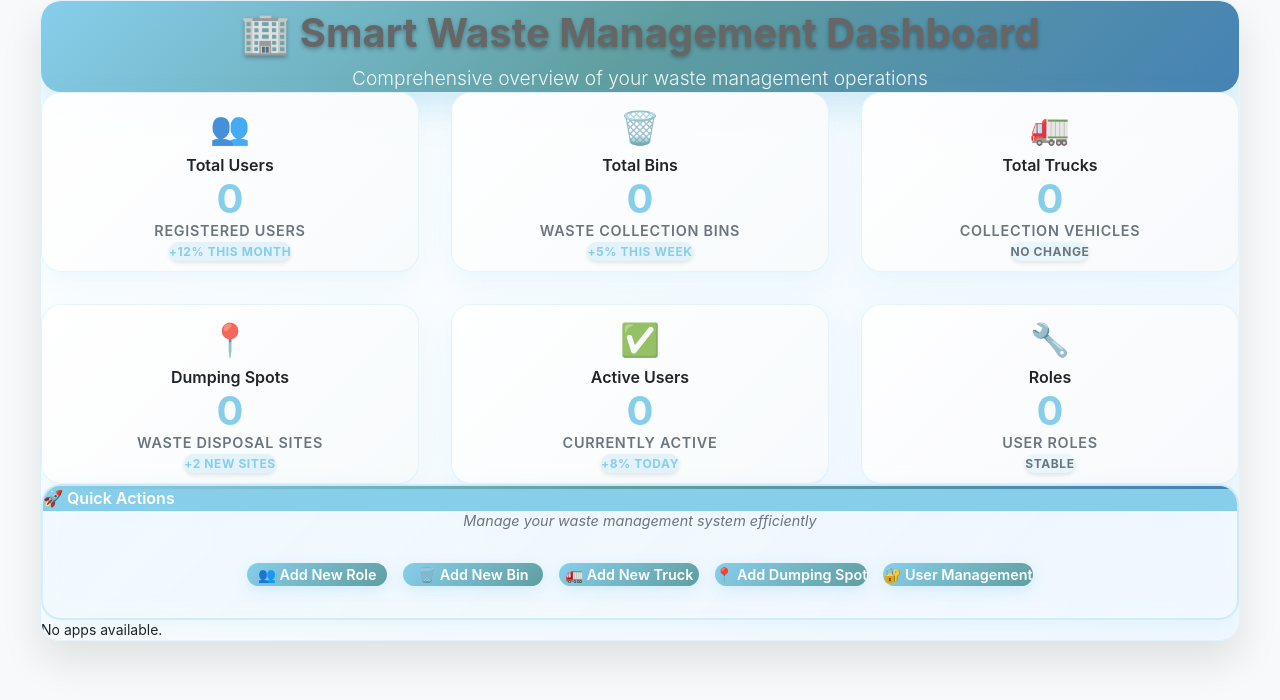
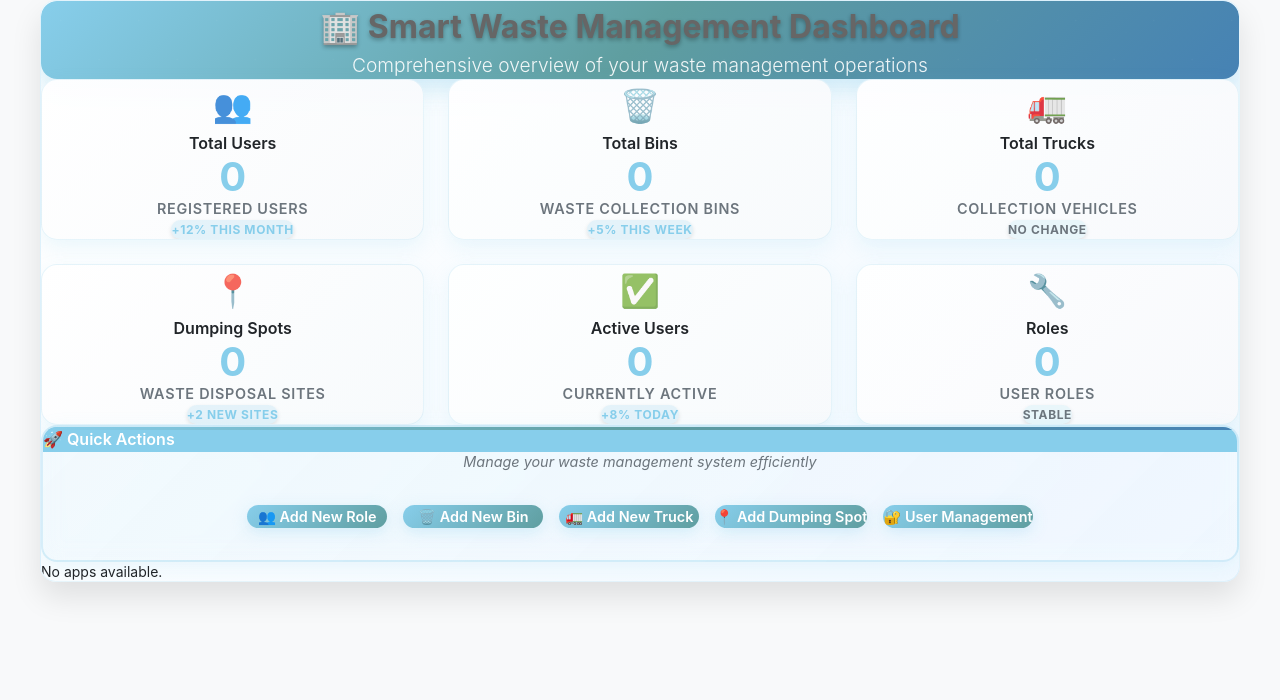
Before and after one commit to jamstanleyambe/smart-waste-management-main, a Django app: template templates/admin/index.html in a window 1280 px wide. Shown: the part 62-762 px from the top of the page. Run offline with Django 4.2, Linux system fonts and the light colour scheme; the template is opened without the code that fills it, so the values that code supplies are empty.

Commit message:
🔧 Fix dashboard container overflow with comprehensive spacing optimization
✨ Container Overflow Fixes:
- Reduced dashboard container padding from 2rem to 1.5rem
- Decreased border radius from 20px to 16px for better fit
- Reduced box shadow depth from 40px to 30px
- Optimized dashboard header padding from 3rem 2rem to 2rem 1.5rem
- Decreased header margin from 3rem to 2rem
- Reduced header title font size from 2.5rem to 2rem
- Optimized dashboard stats grid minimum width from 250px to 220px
- Reduced grid gap from 2rem to 1.5rem
- Decreased stat card padding from 2rem 1.5rem to 1.5rem 1rem
- Reduced stat card min-height from 180px to 160px
- Optimized quick actions module border radius and shadows
- Reduced app list grid minimum width from 350px to 300px
- Decreased app list module padding from 1.25rem to 1rem
- Reduced app list module min-height from 200px to 180px
- Added margin-bottom to quick actions module for better spacing
- Optimized all border radius values for better content fit
- Reduced shadow depths throughout for lighter visual weight

🎯 Result: Dashboard container now properly contained without overflow while maintaining premium appearance

```diff
--- a/templates/admin/base_site.html
+++ b/templates/admin/base_site.html
@@ -294,9 +294,9 @@
     /* Enhanced Dashboard Styling */
     .dashboard-stats {
         display: grid;
-        grid-template-columns: repeat(auto-fit, minmax(250px, 1fr));
-        gap: 2rem;
-        margin: 2rem 0;
+        grid-template-columns: repeat(auto-fit, minmax(220px, 1fr));
+        gap: 1.5rem;
+        margin: 1.5rem 0;
         width: 100% !important;
         max-width: 1200px !important;
         margin-left: auto !important;
@@ -344,9 +344,9 @@
     /* Model Lists Styling */
     .app-list {
         display: grid;
-        grid-template-columns: repeat(auto-fit, minmax(350px, 1fr));
-        gap: 2rem;
-        margin: 3rem 0;
+        grid-template-columns: repeat(auto-fit, minmax(300px, 1fr));
+        gap: 1.5rem;
+        margin: 2rem 0;
         width: 100% !important;
         max-width: 1200px !important;
         margin-left: auto !important;
@@ -356,11 +356,11 @@
 
     .app-list .module {
         margin-bottom: 0;
-        min-height: 200px;
-        padding: 1.25rem;
+        min-height: 180px;
+        padding: 1rem;
         background: linear-gradient(135deg, rgba(255, 255, 255, 0.95) 0%, rgba(248, 250, 252, 0.95) 100%);
-        border-radius: 16px;
-        box-shadow: 0 8px 25px rgba(135, 206, 235, 0.15);
+        border-radius: 12px;
+        box-shadow: 0 6px 20px rgba(135, 206, 235, 0.15);
         border: 1px solid rgba(135, 206, 235, 0.2);
         transition: all 0.4s cubic-bezier(0.4, 0, 0.2, 1);
         position: relative;
@@ -473,13 +473,14 @@
         margin-left: auto !important;
         margin-right: auto !important;
         box-sizing: border-box !important;
-        padding: 2rem;
+        padding: 1.5rem;
         background: linear-gradient(135deg, rgba(255, 255, 255, 0.95) 0%, rgba(240, 248, 255, 0.95) 100%);
-        border-radius: 20px;
-        box-shadow: 0 20px 40px rgba(0, 0, 0, 0.1);
+        border-radius: 16px;
+        box-shadow: 0 15px 30px rgba(0, 0, 0, 0.1);
         backdrop-filter: blur(10px);
         border: 1px solid rgba(135, 206, 235, 0.2);
         overflow: hidden;
+        position: relative;
     }
 
     @media (min-width: 1600px) {
@@ -586,14 +587,14 @@
     .stat-card {
         background: linear-gradient(135deg, rgba(255, 255, 255, 0.95) 0%, rgba(248, 250, 252, 0.95) 100%);
         border: 1px solid rgba(135, 206, 235, 0.2);
-        border-radius: 20px;
-        padding: 2rem 1.5rem;
+        border-radius: 16px;
+        padding: 1.5rem 1rem;
         text-align: center;
-        box-shadow: 0 10px 30px rgba(135, 206, 235, 0.15);
+        box-shadow: 0 8px 20px rgba(135, 206, 235, 0.15);
         transition: all 0.4s cubic-bezier(0.4, 0, 0.2, 1);
         position: relative;
         overflow: hidden;
-        min-height: 180px;
+        min-height: 160px;
         display: flex;
         flex-direction: column;
         justify-content: center;
@@ -693,12 +694,12 @@
     /* Dashboard Header */
     .dashboard-header {
         text-align: center;
-        margin: 0 0 3rem 0;
-        padding: 3rem 2rem;
+        margin: 0 0 2rem 0;
+        padding: 2rem 1.5rem;
         background: linear-gradient(135deg, var(--primary-color) 0%, #5f9ea0 50%, #4682b4 100%);
-        border-radius: 20px;
+        border-radius: 16px;
         color: white;
-        box-shadow: 0 15px 35px rgba(135, 206, 235, 0.4);
+        box-shadow: 0 10px 25px rgba(135, 206, 235, 0.4);
         width: 100% !important;
         max-width: 1200px !important;
         margin-left: auto !important;
@@ -720,9 +721,9 @@
     }
 
     .dashboard-header h1 {
-        font-size: 2.5rem;
+        font-size: 2rem;
         font-weight: 700;
-        margin: 0 0 1rem 0;
+        margin: 0 0 0.75rem 0;
         text-shadow: 0 2px 4px rgba(0, 0, 0, 0.3);
         position: relative;
         z-index: 1;
@@ -748,11 +749,12 @@
     .quick-actions-module {
         background: linear-gradient(135deg, rgba(135, 206, 235, 0.08) 0%, rgba(240, 248, 255, 0.12) 100%);
         border: 2px solid rgba(135, 206, 235, 0.3);
-        border-radius: 20px;
-        box-shadow: 0 8px 25px rgba(135, 206, 235, 0.15);
+        border-radius: 16px;
+        box-shadow: 0 6px 20px rgba(135, 206, 235, 0.15);
         backdrop-filter: blur(10px);
         position: relative;
         overflow: hidden;
+        margin-bottom: 1.5rem;
     }
 
     .quick-actions-module::before {
```
